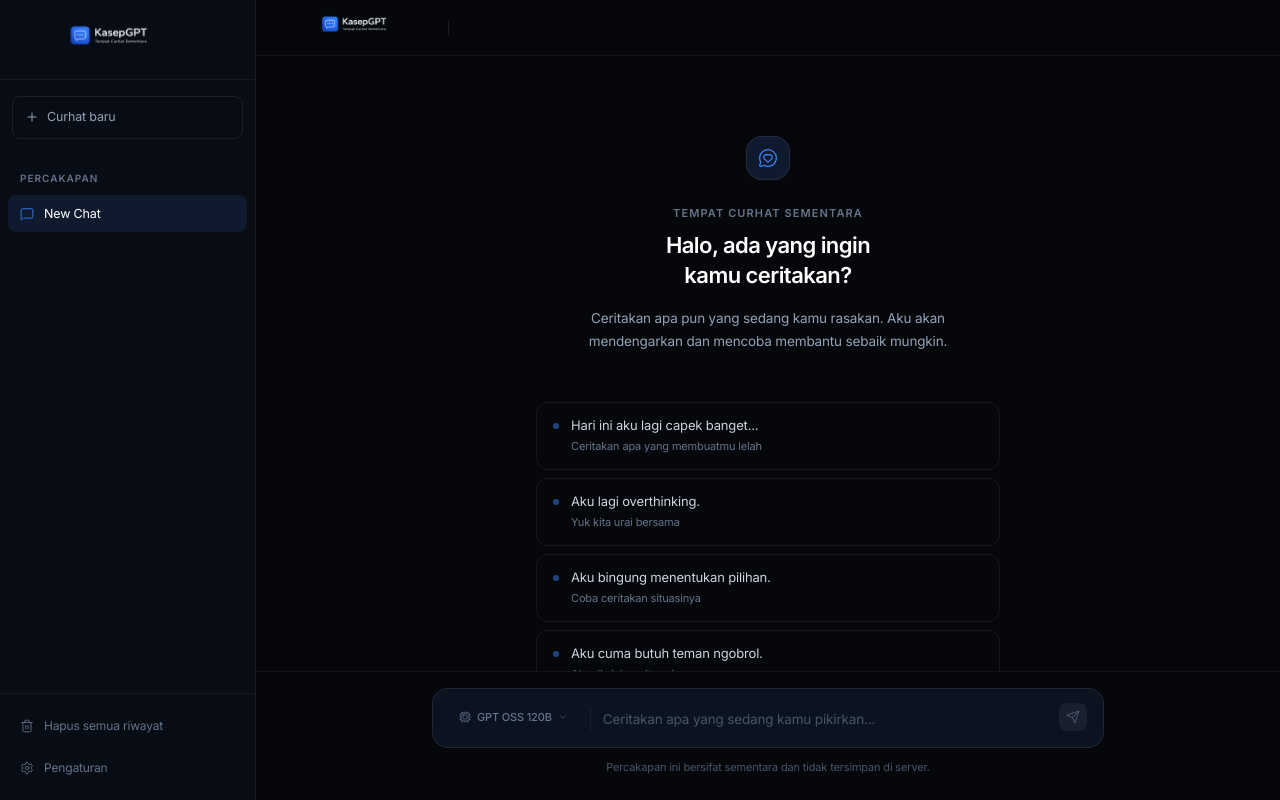
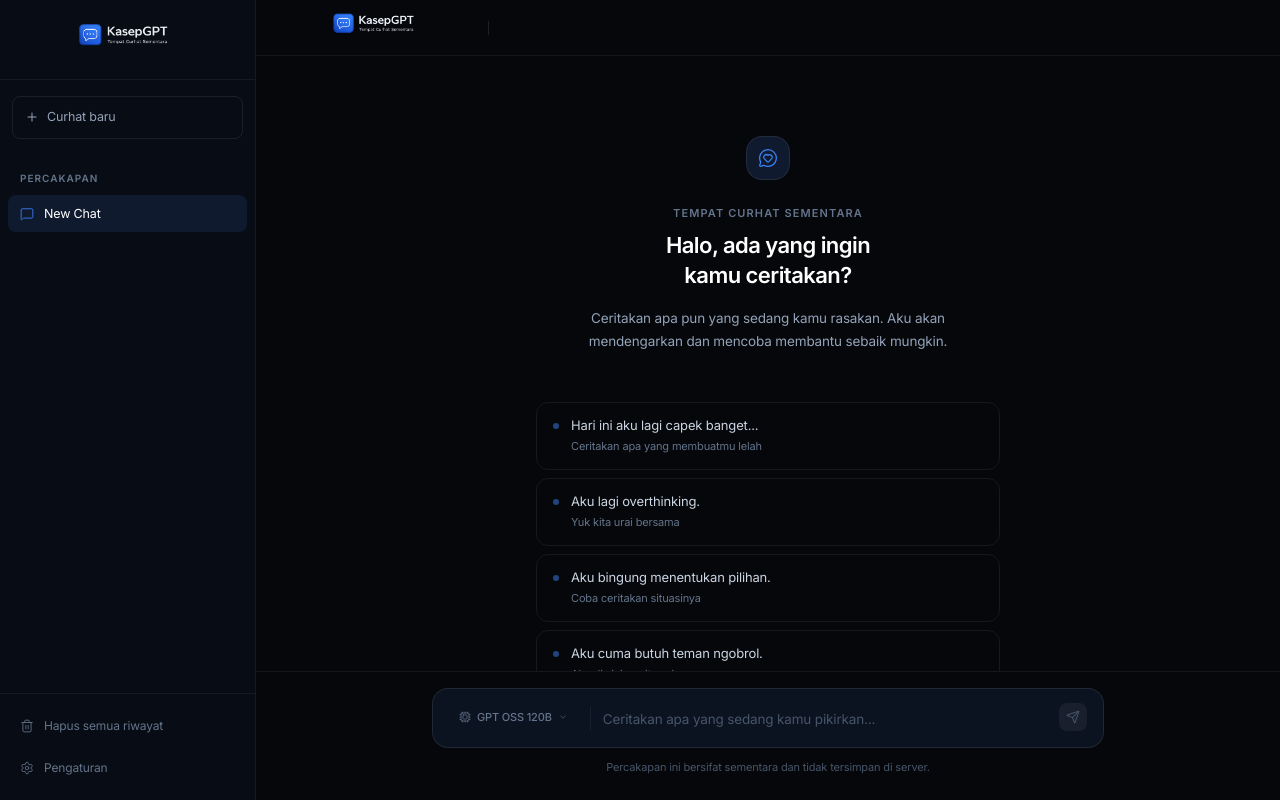
Before and after one commit to andrianbaros/havengpt, a Next.js app: page / in a window 1280 px wide. Built offline with nearby package versions, Linux system fonts and the light colour scheme.

Commit message:
style: maximize logo size to 220px

```diff
--- a/components/ChatArea.tsx
+++ b/components/ChatArea.tsx
@@ -150,8 +150,8 @@ export default function ChatArea({
             <Image
               src="/assets/logo.png"
               alt="KasepGPT"
-              width={160}
-              height={50}
+              width={200}
+              height={62}
               className="object-contain"
               priority
             />
--- a/components/Sidebar.tsx
+++ b/components/Sidebar.tsx
@@ -49,8 +49,8 @@ export default function Sidebar({
           <Image
             src="/assets/logo.png"
             alt="KasepGPT"
-            width={190}
-            height={58}
+            width={220}
+            height={68}
             className="object-contain"
             priority
           />
```
